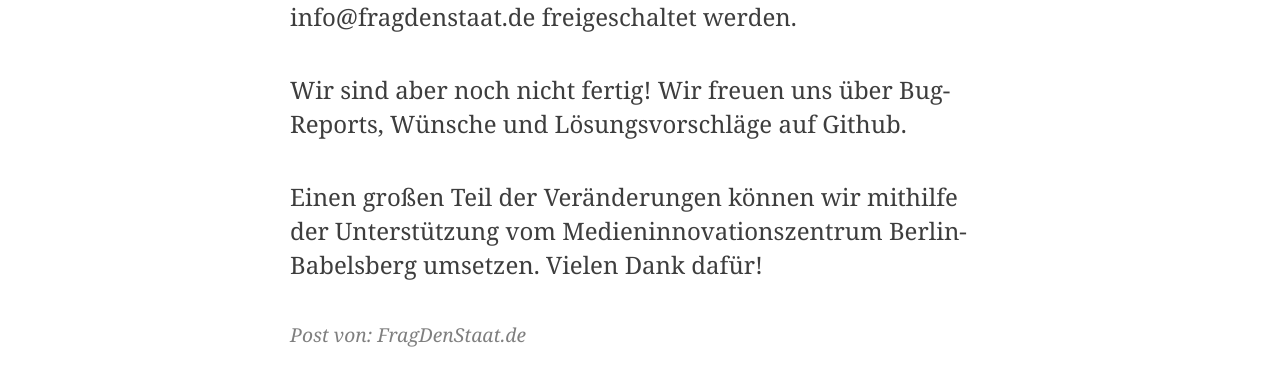
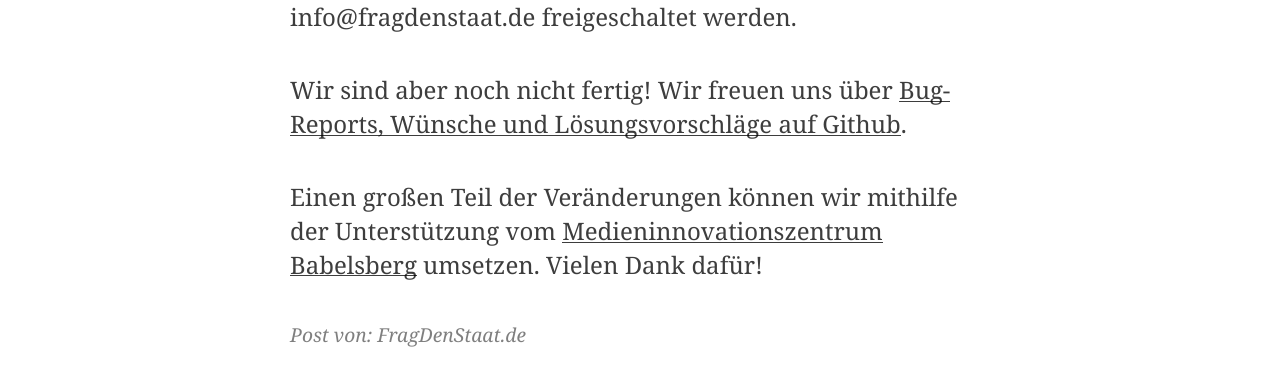
Before and after one commit to okfde/blog.fragdenstaat.de, a Jekyll site: the page built from _posts/2018/2018-02-06-neue-features.md, in a window 1280 px wide and 900 px high, scrolled down 1906 px. Shown: the part 294-659 px from the top of the window. Built offline with Jekyll 4.4.1, drawn with Linux system fonts in a browser that asks for light colours.

Commit message:
Update 2018-02-06-neue-features.md

```diff
--- a/_posts/2018/2018-02-06-neue-features.md
+++ b/_posts/2018/2018-02-06-neue-features.md
@@ -28,6 +28,6 @@
 
 Eine Person im Recherche-Team hat eine Projekt-Anfrage gesendet, aber will sie nicht alleine betreuen? Mit unserer neuen Team-Funktion können User anderen Personen Zugriff auf ihre eigenen Anfragen geben. Die Funktion ist noch in der Beta-Version und kann gern auf Zuruf unter info@fragdenstaat.de freigeschaltet werden.
 
-Wir sind aber noch nicht fertig! Wir freuen uns über Bug-Reports, Wünsche und Lösungsvorschläge auf Github.
+Wir sind aber noch nicht fertig! Wir freuen uns über [Bug-Reports, Wünsche und Lösungsvorschläge auf Github](https://github.com/okfde/fragdenstaat_de/issues).
 
-Einen großen Teil der Veränderungen können wir mithilfe der Unterstützung vom Medieninnovationszentrum Berlin-Babelsberg umsetzen. Vielen Dank dafür!
+Einen großen Teil der Veränderungen können wir mithilfe der Unterstützung vom [Medieninnovationszentrum Babelsberg](http://miz-babelsberg.de/) umsetzen. Vielen Dank dafür!
```
